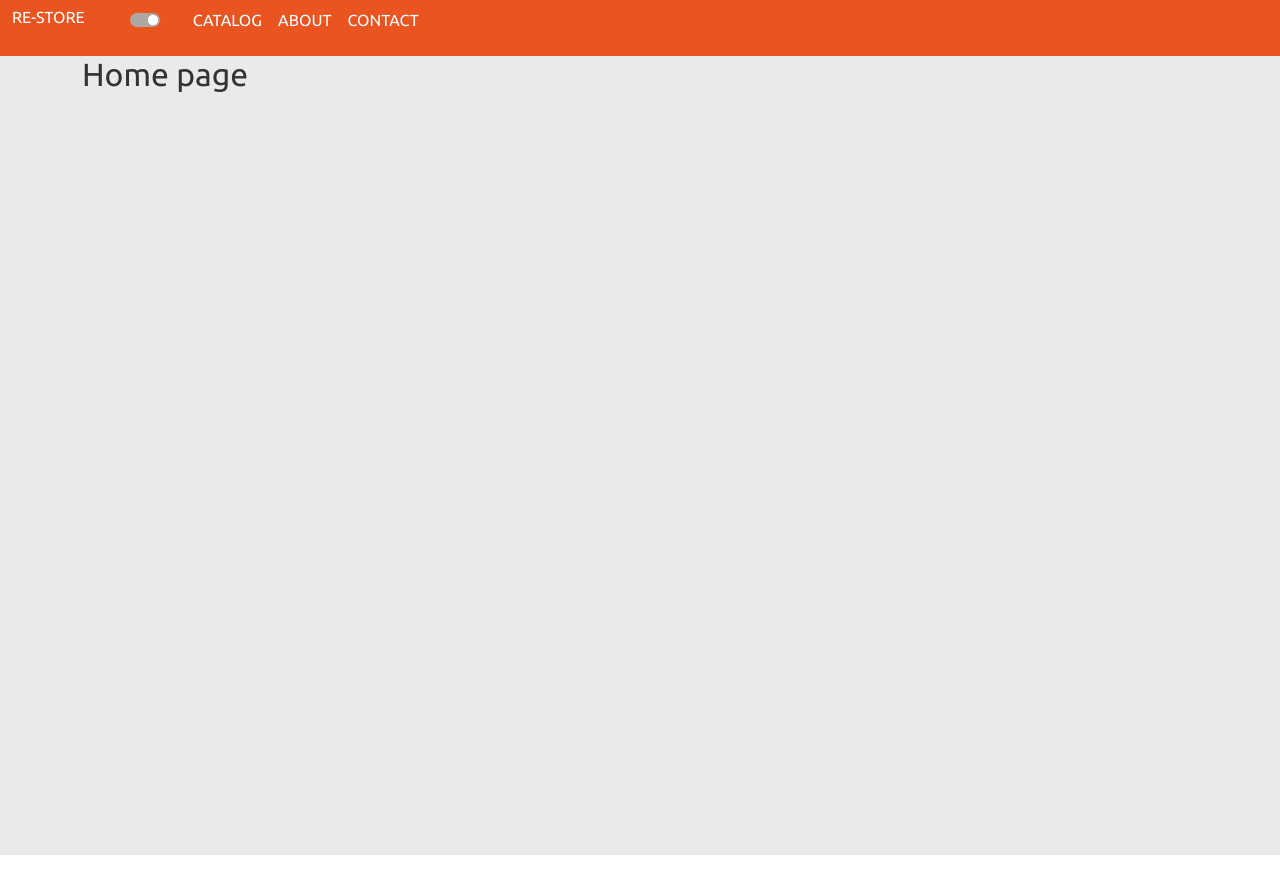
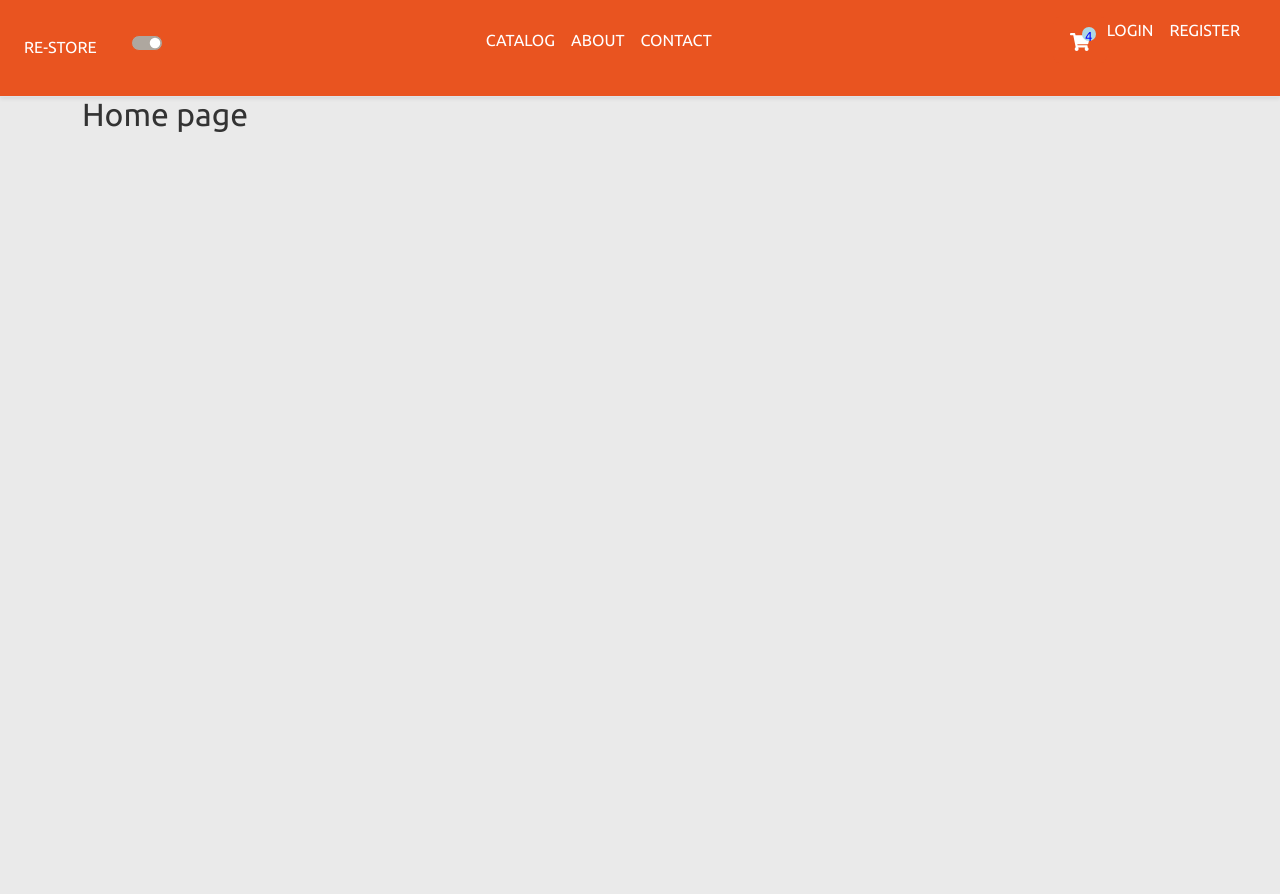
Before and after one commit to wemurs1/restore1, a React (Create React App) app in the folder restore/client/: page / in a window 1280 px wide. Before the commit the page ends 855 px from the top, so only its background shows below. Built offline with nearby package versions, Linux system fonts and the light colour scheme; the HTML template or start-up script is replaced by a standard one.

Commit message:
redo header

```diff
--- a/restore/client/src/app/layout/App.tsx
+++ b/restore/client/src/app/layout/App.tsx
@@ -14,7 +14,7 @@ export default function App() {
   return (
     <div style={{ backgroundColor: '#eaeaea', height: '100vh' }}>
       <Header darkMode={darkMode} onChange={onChange} />
-      <Container style={{ marginTop: '55px' }}>
+      <Container style={{ marginTop: '95px' }}>
         <Outlet />
       </Container>
     </div>
--- a/restore/client/src/app/layout/Header.tsx
+++ b/restore/client/src/app/layout/Header.tsx
@@ -1,5 +1,6 @@
-import { ListGroup, ListGroupItem, Navbar } from 'react-bootstrap';
+import { Button } from 'react-bootstrap';
 import { NavLink } from 'react-router-dom';
+import * as FaIcon from 'react-icons/fa';
 
 const midLinks = [
   { title: 'catalog', path: '/catalog' },
@@ -19,13 +20,22 @@ interface Props {
 
 function Header({ darkMode, onChange }: Props) {
   return (
-    <Navbar bg='primary' fixed='top'>
-      <div className='container-fluid'>
-        <div className='d-flex'>
-          <h6 style={{ color: 'white' }}>RE-STORE</h6>
+    <header
+      className='d-flex flex-row align-items-center justify-content-between p-3 px-4 mb-3
+    bg-primary border-bottom fixed-top shadow-sm'
+    >
+      <div className='row'>
+        <div className='col-8 mt-0'>
+          <NavLink to='/'>
+            <div style={{ color: 'white', textDecoration: 'none' }}>
+              RE-STORE
+            </div>
+          </NavLink>
+        </div>
+        <div className='col-4'>
           <div className='form-check form-switch'>
             <input
-              className='form-check-input bg-secondary ms-1'
+              className='form-check-input bg-secondary my-0'
               type='checkbox'
               role='switch'
               id='flexSwitchCheckDefault'
@@ -33,7 +43,16 @@ function Header({ darkMode, onChange }: Props) {
               onChange={onChange}
             />
           </div>
-          <ul style={{ display: 'flex', listStyle: 'none' }}>
+        </div>
+      </div>
+
+      <ul
+        style={{
+          display: 'flex',
+          listStyle: 'none',
+          verticalAlign: 'center',
+        }}
+      >
         {midLinks.map(({ title, path }) => (
           <li key={path}>
             <NavLink
@@ -46,9 +65,42 @@ function Header({ darkMode, onChange }: Props) {
           </li>
         ))}
       </ul>
+
+      <ul
+        style={{
+          display: 'flex',
+          listStyle: 'none',
+          verticalAlign: 'center',
+        }}
+      >
+        <li>
+          <Button size='lg' style={{ position: 'relative' }}>
+            <FaIcon.FaShoppingCart style={{ color: 'white' }} />
+            <div
+              className='cart-no'
+              style={{ color: 'blue', fontSize: 'small' }}
+            >
+              4
             </div>
-      </div>
-    </Navbar>
+          </Button>
+        </li>
+        {rightLinks.map(({ title, path }) => (
+          <li key={path}>
+            <NavLink
+              style={{
+                color: 'white',
+                textDecoration: 'none',
+                verticalAlign: 'bottom',
+              }}
+              className={'me-3 h6'}
+              to={path}
+            >
+              {title.toUpperCase()}
+            </NavLink>
+          </li>
+        ))}
+      </ul>
+    </header>
   );
 }
 
--- a/restore/client/src/app/layout/styles.css
+++ b/restore/client/src/app/layout/styles.css
@@ -1,32 +1,11 @@
-.res-circle {
-    /* (A) PERCENTAGE WIDTH & BORDER RADIUS */
-    width: 10%;
-    border-radius: 50%;
-
-    /* (B) BACKGROUND COLOR */
-    background: #bcd6ff;
-
-    /* (C) NECESSARY TO POSITION TEXT BLOCK */
-    line-height: 0;
-    position: relative;
-  }
-
-  /* (D) MATCH HEIGHT */
-  .res-circle::after {
-    content: "";
-    display: block;
-    padding-bottom: 100%;
-  }
-
-  /* (E) TEXT BLOCK */
-  .circle-txt {
-    /* (E1) CENTER TEXT IN CIRCLE */
-    position: absolute;
-    bottom: 50%;
-    width: 100%;
-    text-align: center;
-
-    /* (E2) THE FONT - NOT REALLY IMPORTANT */
-    font-family: arial, sans-serif;
-    font-weight: bold;
-  }
+.cart-no {
+  position: absolute;
+  height: 14px;
+  width: 14px;
+  border-radius: 50%;
+  background: lightblue;
+  color: white;
+  text-align: center;
+  top: 10px;
+  right: 10px;
+}
```
Lines whose indentation alone changed are shown as unchanged.
